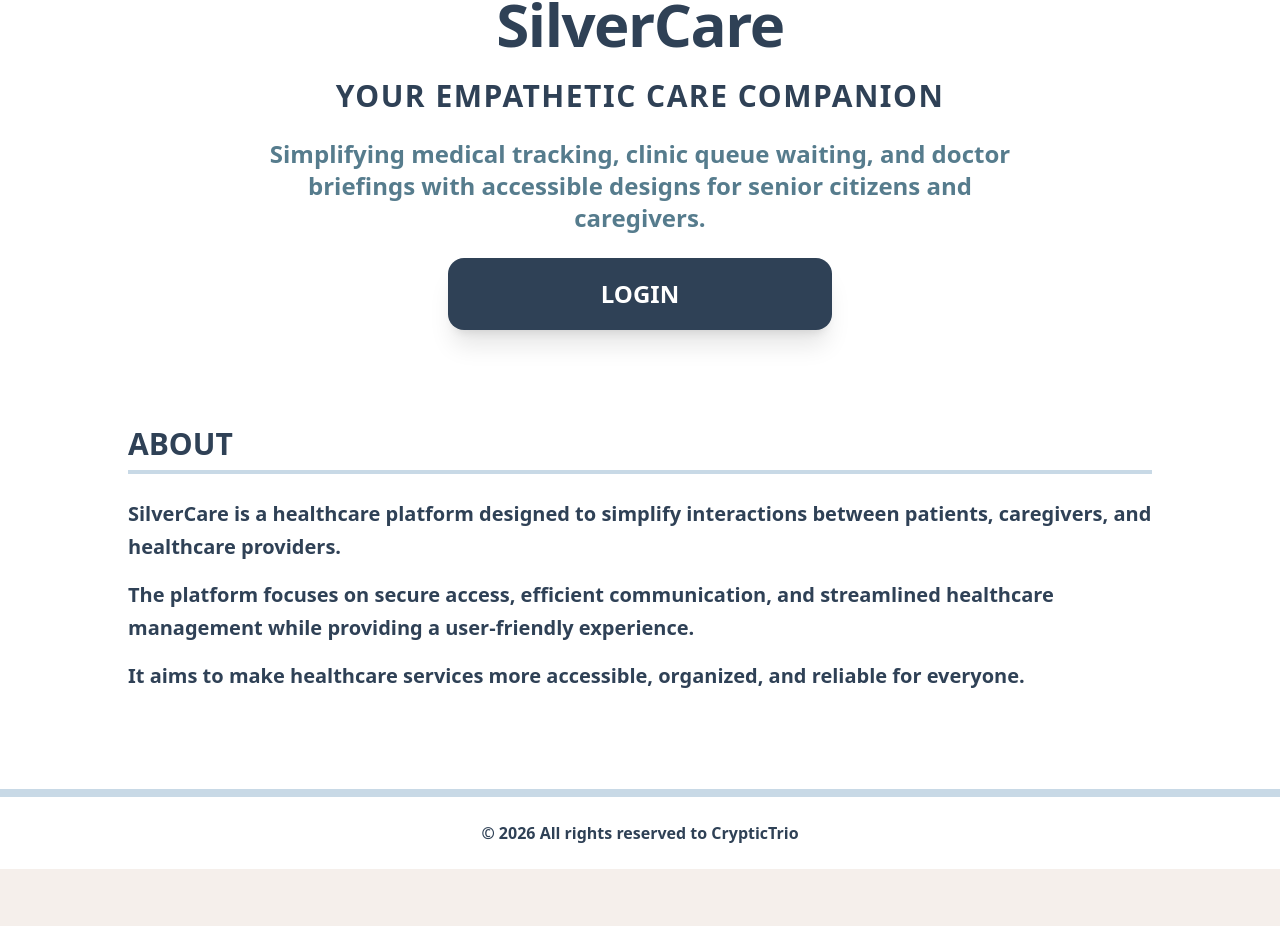
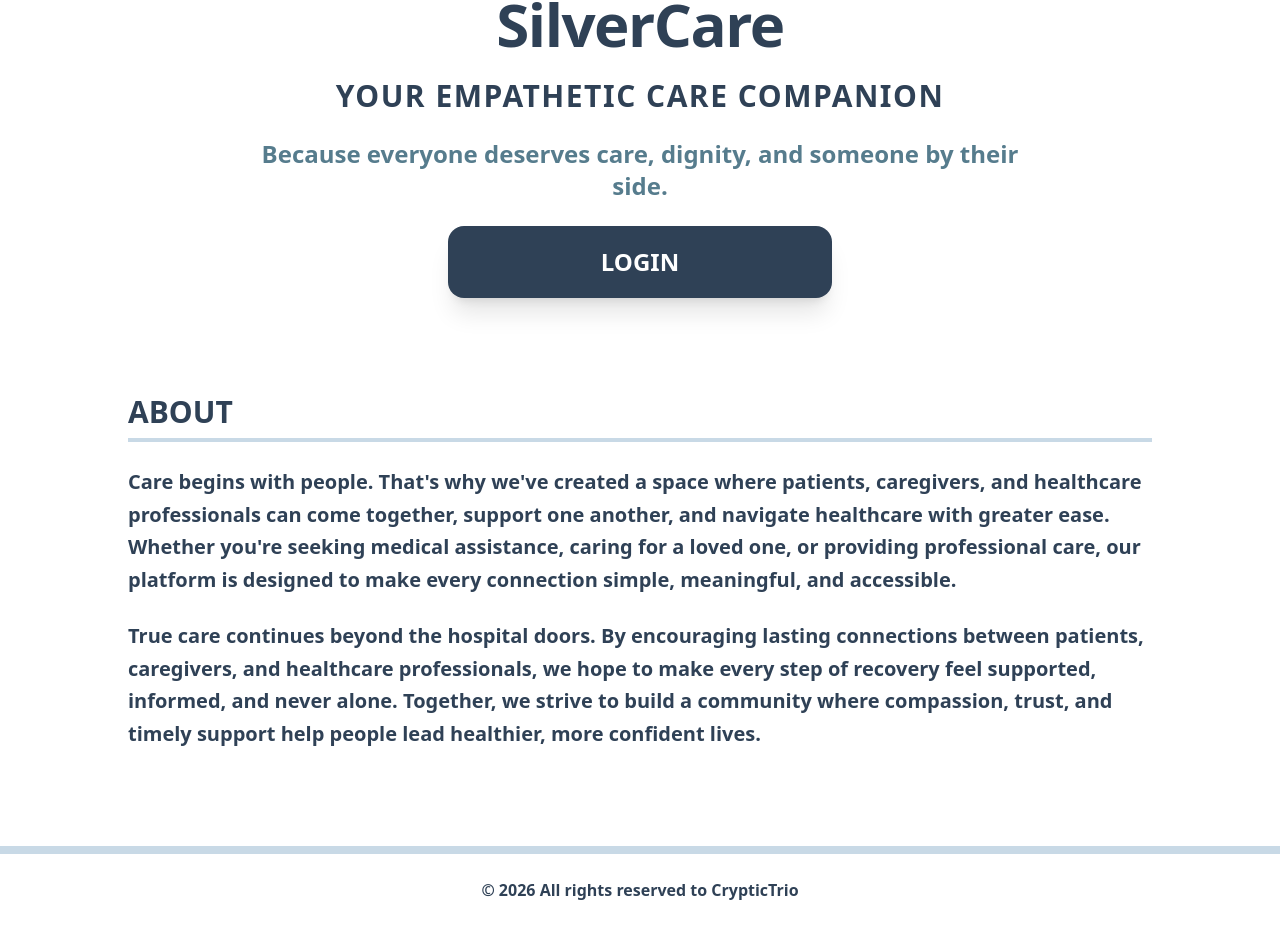
Before and after one commit to riamartin03/CrypticTrio, a React app in the folder frontend/: page / in a window 1280 px wide. Shown: the part 302-1228 px from the top of the page. Before the commit the page ends 1171 px from the top, so only its background shows below. Built offline with nearby package versions, Linux system fonts and the light colour scheme; the HTML template or start-up script is replaced by a standard one.

Commit message:
landing content

```diff
--- a/frontend/src/App.jsx
+++ b/frontend/src/App.jsx
@@ -328,9 +328,20 @@ export default function App() {
                     ></iframe>
                   </div>
 
-                  <div className="bg-white text-silver-dark rounded-2xl p-4">
-                    <span className="text-xs text-gray-500 font-bold block uppercase">DESTINATION</span>
-                    <span className="text-lg font-black">{homeAddress}</span>
+                  <div className="bg-white text-silver-dark rounded-2xl p-4 flex flex-col sm:flex-row sm:items-center sm:justify-between gap-4">
+                    <div>
+                      <span className="text-xs text-gray-500 font-bold block uppercase">DESTINATION</span>
+                      <span className="text-lg font-black">{homeAddress}</span>
+                    </div>
+                    <a
+                      href={`https://www.google.com/maps/dir/?api=1&destination=${encodeURIComponent(homeAddress)}`}
+                      target="_blank"
+                      rel="noopener noreferrer"
+                      className="py-4 px-6 bg-[#2F4156] hover:bg-[#1C2836] text-white rounded-xl font-black text-lg transition-all cursor-pointer flex items-center justify-center space-x-2 shrink-0 shadow-md text-center"
+                    >
+                      <Navigation className="w-5 h-5 fill-white text-white" />
+                      <span>GET DIRECTIONS</span>
+                    </a>
                   </div>
                 </>
               );
--- a/frontend/src/components/LandingAndAuth.jsx
+++ b/frontend/src/components/LandingAndAuth.jsx
@@ -240,7 +240,7 @@ export default function LandingAndAuth({ onLoginSuccess, initialView = 'landing'
             Your Empathetic Care Companion
           </p>
           <p className="text-xl sm:text-2xl font-bold text-silver-midtone leading-relaxed max-w-3xl mx-auto mb-10">
-            Simplifying medical tracking, clinic queue waiting, and doctor briefings with accessible designs for senior citizens and caregivers.
+            Because everyone deserves care, dignity, and someone by their side.
           </p>
 
           <div className="flex justify-center">
@@ -258,15 +258,12 @@ export default function LandingAndAuth({ onLoginSuccess, initialView = 'landing'
           <h2 className="text-3xl font-black text-silver-dark uppercase border-b-4 border-silver-accent pb-2">
             About
           </h2>
-          <div className="space-y-4 text-xl font-bold text-silver-dark leading-relaxed">
+          <div className="space-y-6 text-xl font-bold text-silver-dark leading-relaxed">
             <p>
-              SilverCare is a healthcare platform designed to simplify interactions between patients, caregivers, and healthcare providers.
+              Care begins with people. That's why we've created a space where patients, caregivers, and healthcare professionals can come together, support one another, and navigate healthcare with greater ease. Whether you're seeking medical assistance, caring for a loved one, or providing professional care, our platform is designed to make every connection simple, meaningful, and accessible.
             </p>
             <p>
-              The platform focuses on secure access, efficient communication, and streamlined healthcare management while providing a user-friendly experience.
-            </p>
-            <p>
-              It aims to make healthcare services more accessible, organized, and reliable for everyone.
+              True care continues beyond the hospital doors. By encouraging lasting connections between patients, caregivers, and healthcare professionals, we hope to make every step of recovery feel supported, informed, and never alone. Together, we strive to build a community where compassion, trust, and timely support help people lead healthier, more confident lives.
             </p>
           </div>
         </div>
@@ -751,7 +748,22 @@ export default function LandingAndAuth({ onLoginSuccess, initialView = 'landing'
                   </div>
 
                   <div>
-                    <label className="block text-sm font-black text-silver-dark uppercase mb-2">GPS Coordinates / Map Location</label>
+                    <div className="flex justify-between items-center mb-2">
+                      <label className="block text-sm font-black text-silver-dark uppercase">GPS Coordinates / Map Location</label>
+                      <button
+                        type="button"
+                        onClick={() => {
+                          const query = `${streetAddress || ''} ${city || ''} ${stateProvince || ''} ${zipCode || ''}`.trim();
+                          const url = query
+                            ? `https://www.google.com/maps/search/?api=1&query=${encodeURIComponent(query)}`
+                            : 'https://www.google.com/maps';
+                          window.open(url, '_blank');
+                        }}
+                        className="text-xs font-black text-[#2F4156] underline uppercase hover:text-black cursor-pointer"
+                      >
+                        Find Coordinates on Google Maps
+                      </button>
+                    </div>
                     <div className="relative">
                       <MapPin className="absolute left-4 top-4 text-gray-400 w-6 h-6" />
                       <input
```
Also changed, not shown: 4 other files (tests, documents, lock files or other folders).
